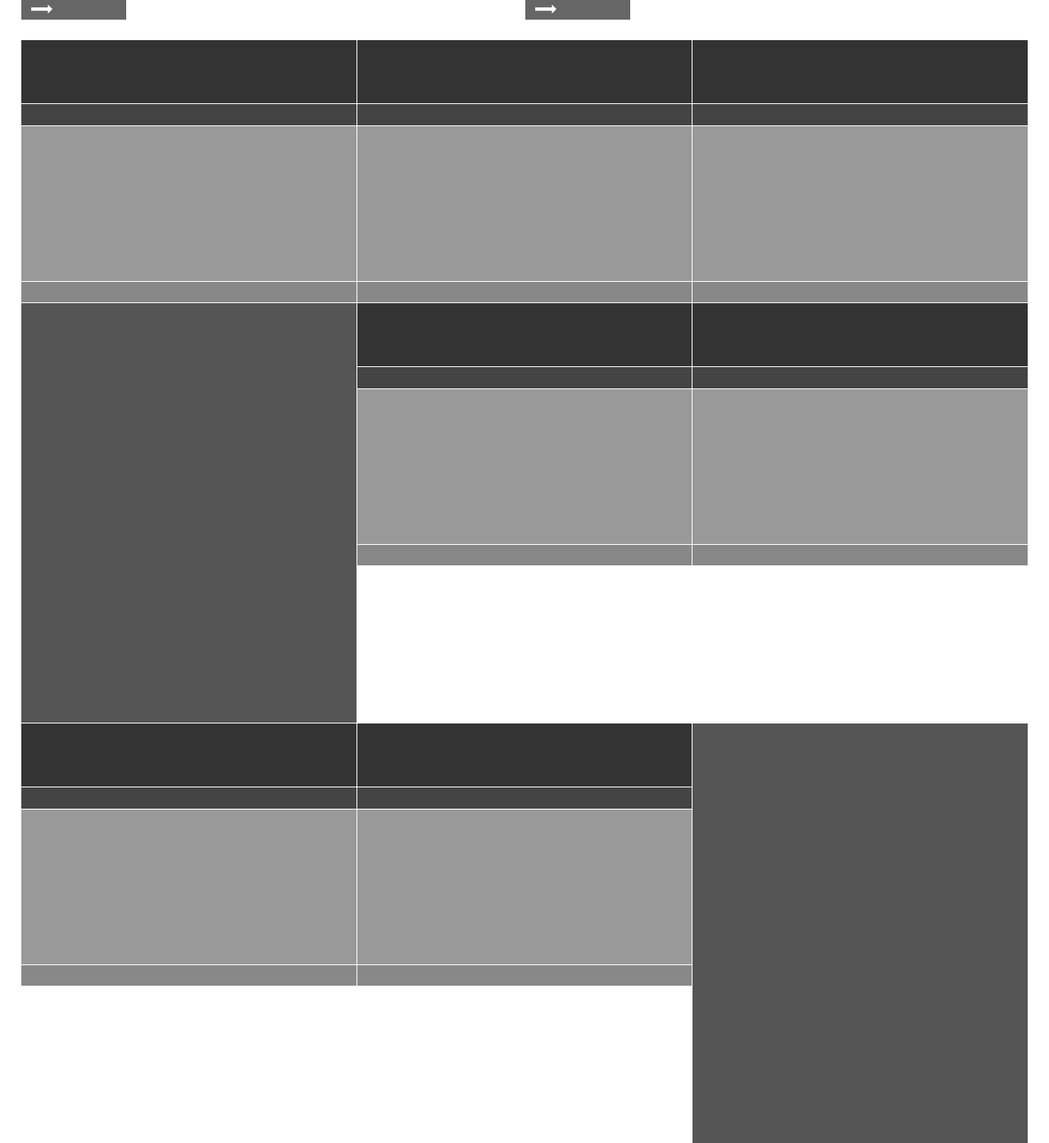
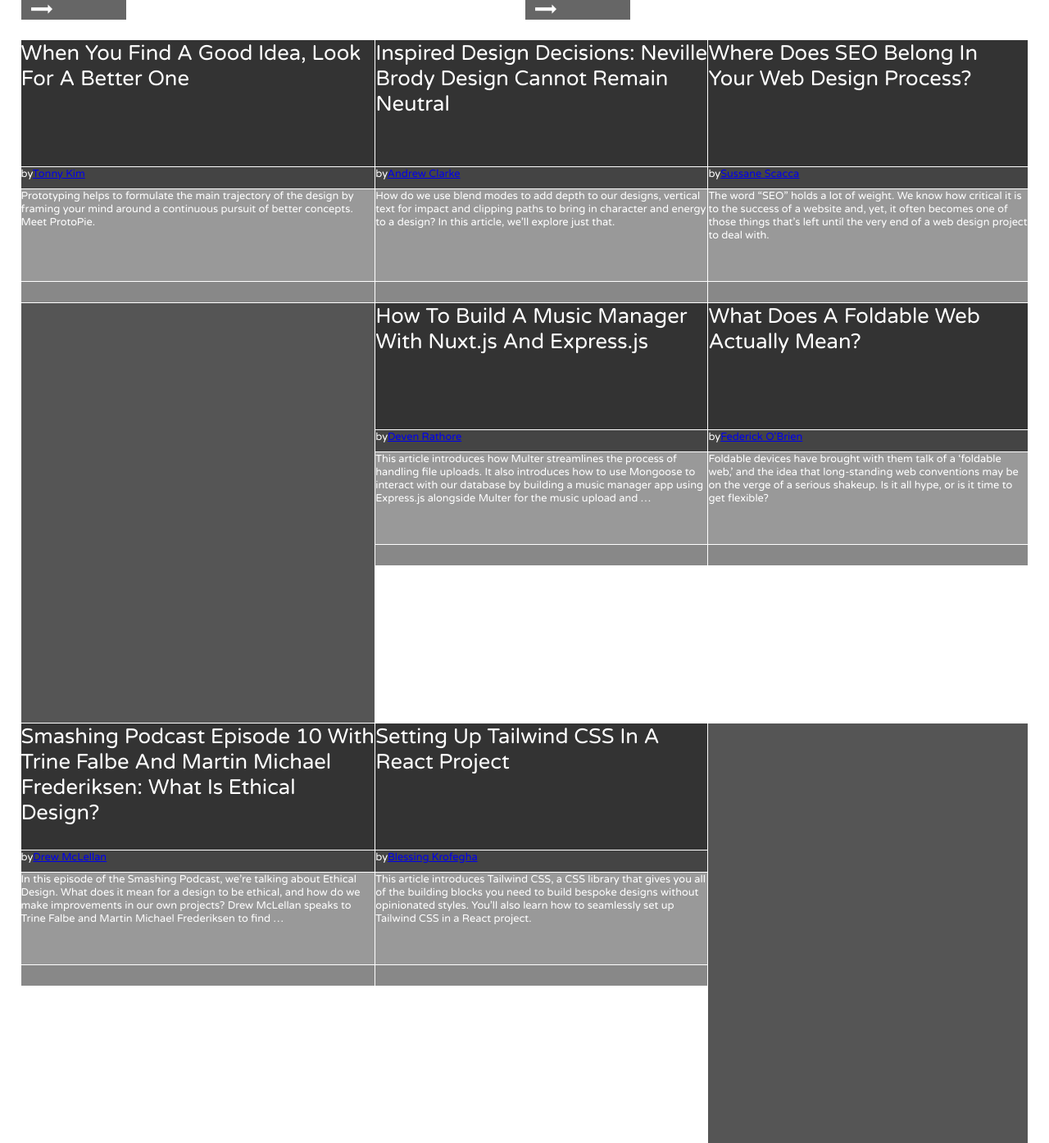
Before and after one commit to ioanniskousis/Design_Teardown, a plain HTML site: page index.html in a window 1280 px wide. Shown: the part 951-2346 px from the top of the page at 82% size. Drawn offline with nearby package versions, Linux system fonts and the light colour scheme.

Commit message:
added the heirachy and respective styles in the latest-posts

```diff
--- a/css/style.css
+++ b/css/style.css
@@ -179,6 +179,8 @@ p.page-nav-button-desc {
   grid-gap: 1px;
   margin-top: 2em;
   width: 100%;
+  color: #fff;
+  font-family: 'Varela Round', sans-serif;
 }
 
 .latest-post-item {
@@ -196,6 +198,7 @@ p.page-nav-button-desc {
 .latest-post-description {
   height: 6em;
   background-color: #333;
+  font-size: 2em;
 }
 
 .latest-post-write {
--- a/index.html
+++ b/index.html
@@ -114,46 +114,98 @@
       <header class="hidden"></header>
       <div class="latest-posts">
         <div class="latest-post-item">
-          <div class="latest-post-description"></div>
-          <div class="latest-post-write"></div>
-          <div class="latest-post-breaf"></div>
+          <div class="latest-post-description">
+            When You Find A Good Idea, Look For A Better One
+          </div>
+          <div class="latest-post-write">
+            by<a href="#">Tonny Kim</a>
+          </div>
+          <div class="latest-post-breaf">
+            Prototyping helps to formulate the main trajectory of the design by framing your mind around a continuous
+            pursuit of better concepts. Meet ProtoPie.
+          </div>
           <div class="latest-post-arrow"></div>
         </div>
         <div class="latest-post-item">
-          <div class="latest-post-description"></div>
-          <div class="latest-post-write"></div>
-          <div class="latest-post-breaf"></div>
+          <div class="latest-post-description">
+            Inspired Design Decisions: Neville Brody Design Cannot Remain Neutral
+          </div>
+          <div class="latest-post-write">
+            by<a href="#">Andrew Clarke</a>
+          </div>
+          <div class="latest-post-breaf">
+            How do we use blend modes to add depth to our designs, vertical text for impact and clipping paths to bring
+            in character and energy to a design? In this article, we’ll explore just that.
+          </div>
           <div class="latest-post-arrow"></div>
         </div>
         <div class="latest-post-item">
-          <div class="latest-post-description"></div>
-          <div class="latest-post-write"></div>
-          <div class="latest-post-breaf"></div>
+          <div class="latest-post-description">
+            Where Does SEO Belong In Your Web Design Process?
+          </div>
+          <div class="latest-post-write">
+            by<a href="#">Sussane Scacca</a>
+          </div>
+          <div class="latest-post-breaf">
+            The word “SEO” holds a lot of weight. We know how critical it is to the success of a website and, yet, it
+            often becomes one of those things that’s left until the very end of a web design project to deal with.
+          </div>
           <div class="latest-post-arrow"></div>
         </div>
         <div class="latest-post-item tall-item"></div>
         <div class="latest-post-item">
-          <div class="latest-post-description"></div>
-          <div class="latest-post-write"></div>
-          <div class="latest-post-breaf"></div>
+          <div class="latest-post-description">
+            How To Build A Music Manager With Nuxt.js And Express.js
+          </div>
+          <div class="latest-post-write">
+            by<a href="#">Deven Rathore</a>
+          </div>
+          <div class="latest-post-breaf">
+            This article introduces how Multer streamlines the process of handling file uploads. It also introduces how
+            to use Mongoose to interact with our database by building a music manager app using Express.js alongside
+            Multer for the music upload and …
+          </div>
           <div class="latest-post-arrow"></div>
         </div>
         <div class="latest-post-item">
-          <div class="latest-post-description"></div>
-          <div class="latest-post-write"></div>
-          <div class="latest-post-breaf"></div>
+          <div class="latest-post-description">
+            What Does A Foldable Web Actually Mean?
+          </div>
+          <div class="latest-post-write">
+            by<a href="#">Federick O&#39;Brien</a>
+          </div>
+          <div class="latest-post-breaf">
+            Foldable devices have brought with them talk of a ‘foldable web,’ and the idea that long-standing web
+            conventions may be on the verge of a serious shakeup. Is it all hype, or is it time to get flexible?
+          </div>
           <div class="latest-post-arrow"></div>
         </div>
         <div class="latest-post-item">
-          <div class="latest-post-description"></div>
-          <div class="latest-post-write"></div>
-          <div class="latest-post-breaf"></div>
+          <div class="latest-post-description">
+            Smashing Podcast Episode 10 With Trine Falbe And Martin Michael Frederiksen: What Is Ethical Design?
+          </div>
+          <div class="latest-post-write">
+            by<a href="#">Drew McLellan</a>
+          </div>
+          <div class="latest-post-breaf">
+            In this episode of the Smashing Podcast, we’re talking about Ethical Design. What does it mean for a design
+            to be ethical, and how do we make improvements in our own projects? Drew McLellan speaks to Trine Falbe and
+            Martin Michael Frederiksen to find …
+          </div>
           <div class="latest-post-arrow"></div>
         </div>
         <div class="latest-post-item">
-          <div class="latest-post-description"></div>
-          <div class="latest-post-write"></div>
-          <div class="latest-post-breaf"></div>
+          <div class="latest-post-description">
+            Setting Up Tailwind CSS In A React Project
+          </div>
+          <div class="latest-post-write">
+            by<a href="#">Blessing Krofegha</a>
+          </div>
+          <div class="latest-post-breaf">
+            This article introduces Tailwind CSS, a CSS library that gives you all of the building blocks you need to
+            build bespoke designs without opinionated styles. You’ll also learn how to seamlessly set up Tailwind CSS in
+            a React project.
+          </div>
           <div class="latest-post-arrow"></div>
         </div>
         <div class="latest-post-item tall-item"></div>
```
